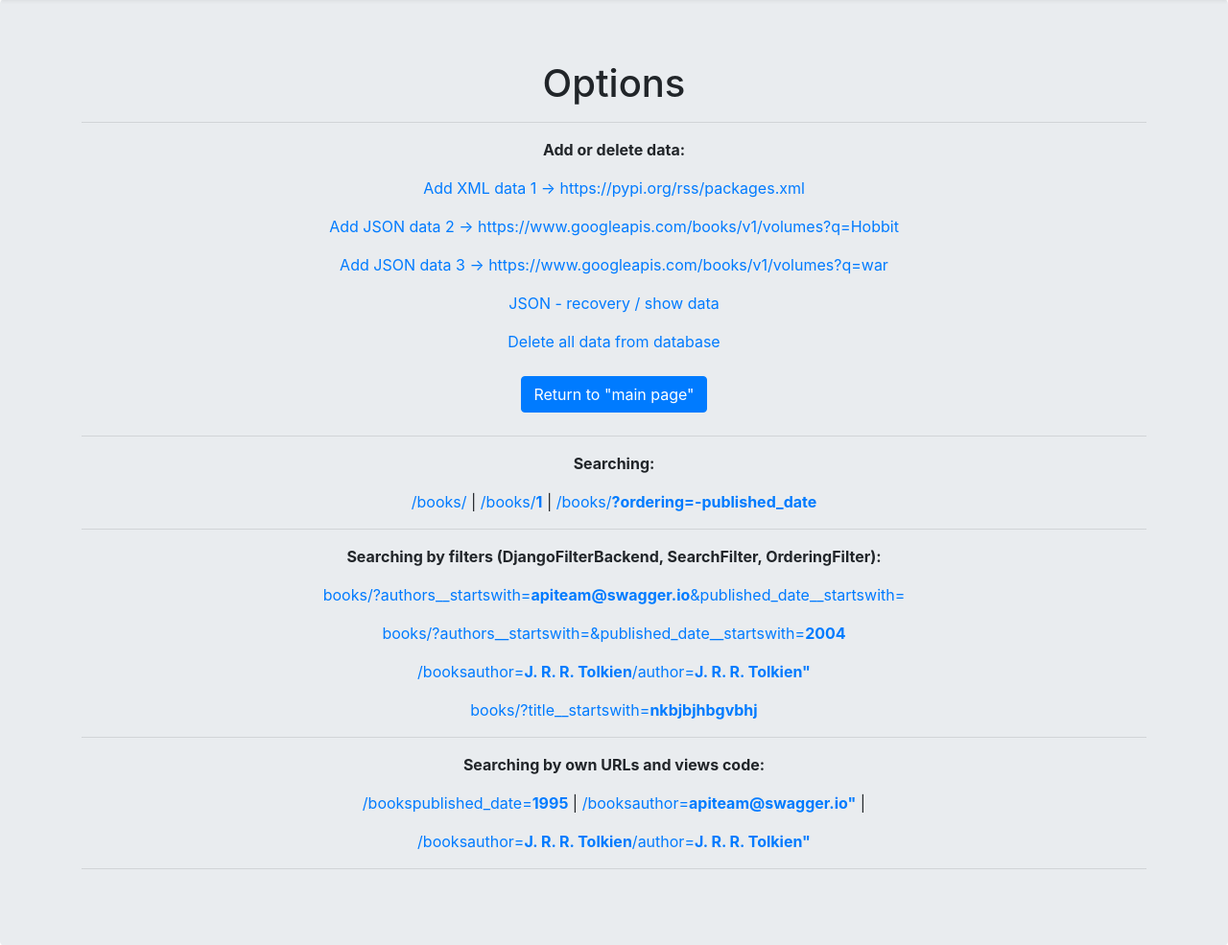
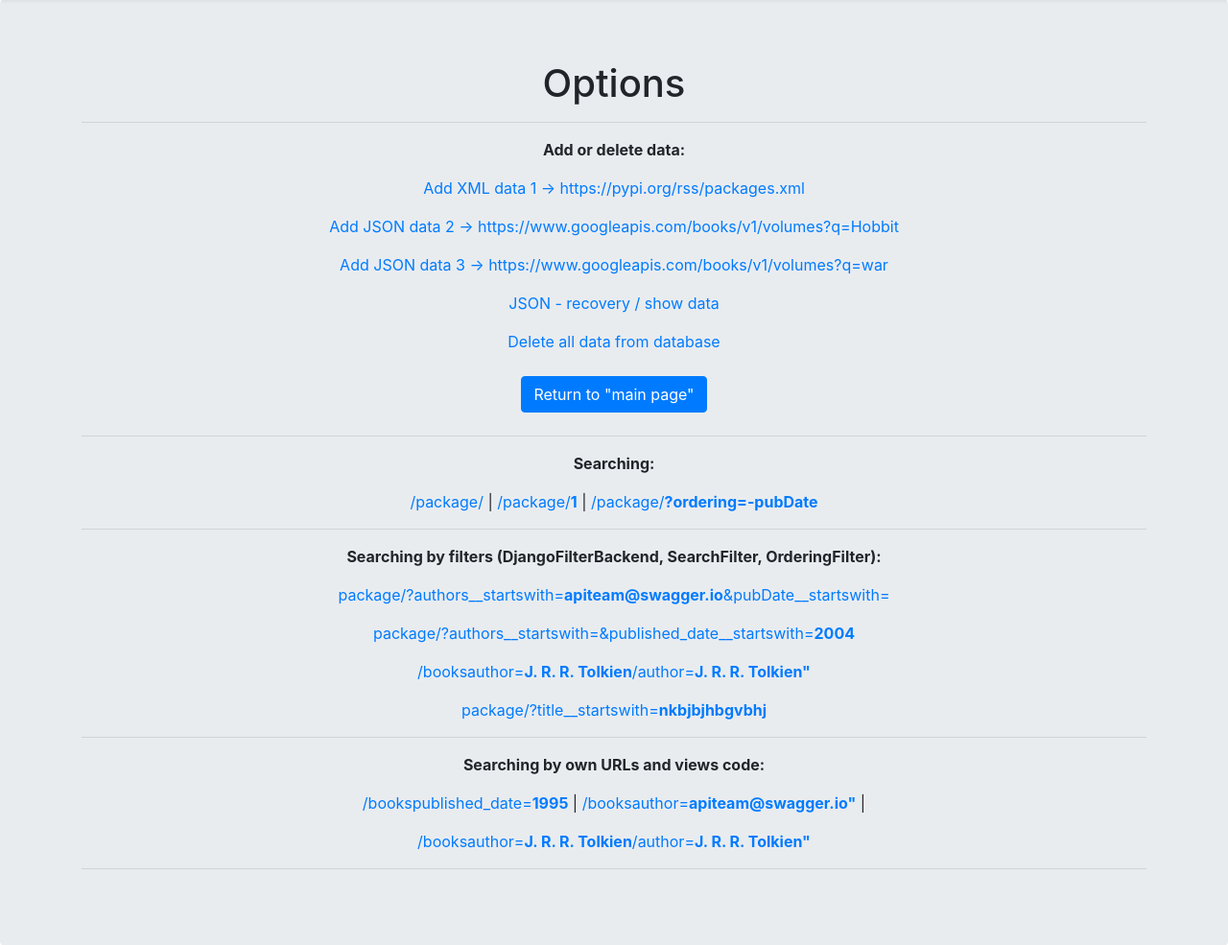
Before and after one commit to marcin86junior/SearchEngineREST, a Django app: page /options/ in a window 1280 px wide. Shown: the part 57-1042 px from the top of the page at 96% size. Run offline with Django 3.2, Linux system fonts and the light colour scheme; some libraries are stand-ins or nearby versions.

Commit message:
options html corrected

```diff
--- a/mysite/getxml/templates/booksapi/options.html
+++ b/mysite/getxml/templates/booksapi/options.html
@@ -104,17 +104,17 @@
       <hr>
       <p>
       <b>Searching:</b></b> </p>
-      <a href="/books/">/books/</a> |
-      <a href="/books/1">/books/<b>1</b></a> |
-      <a href="/books/?ordering=-published_date">/books/<b>?ordering=-published_date</b></a>
+      <a href="/package/">/package/</a> |
+      <a href="/package/1">/package/<b>1</b></a> |
+      <a href="/package/?ordering=-pubDate">/package/<b>?ordering=-pubDate</b></a>
       </p>
       <hr>
       <p>
       <b>Searching by filters (DjangoFilterBackend, SearchFilter, OrderingFilter):</b></b> </p>
-      <a href="/books/?authors__startswith=apiteam@swagger.io&published_date__startswith=">books/?authors__startswith=<b>apiteam@swagger.io</b>&published_date__startswith=</a> </p>
-      <a href="/books/?authors__startswith=&published_date__startswith=2004">books/?authors__startswith=&published_date__startswith=<b>2004</b></a>  <p></p>
+      <a href="/package/?authors__startswith=apiteam@swagger.io&pubDate__startswith=">package/?authors__startswith=<b>apiteam@swagger.io</b>&pubDate__startswith=</a> </p>
+      <a href="/package/?authors__startswith=&published_date__startswith=2004">package/?authors__startswith=&published_date__startswith=<b>2004</b></a>  <p></p>
       <a href="/booksauthor=J. R. R. Tolkien/author=J. R. R. Tolkien">/booksauthor=<b>J. R. R. Tolkien</b>/author=<b>J. R. R. Tolkien"</b></a><p></p>
-      <a href="/books/?title__startswith=nkbjbjhbgvbhj">books/?title__startswith=<b>nkbjbjhbgvbhj</b></b></a>  <p></p>
+      <a href="/package/?title__startswith=nkbjbjhbgvbhj">package/?title__startswith=<b>nkbjbjhbgvbhj</b></b></a>  <p></p>
       <hr>
       </p>
       <p><b>Searching by own URLs and views code:</b></p>
```
